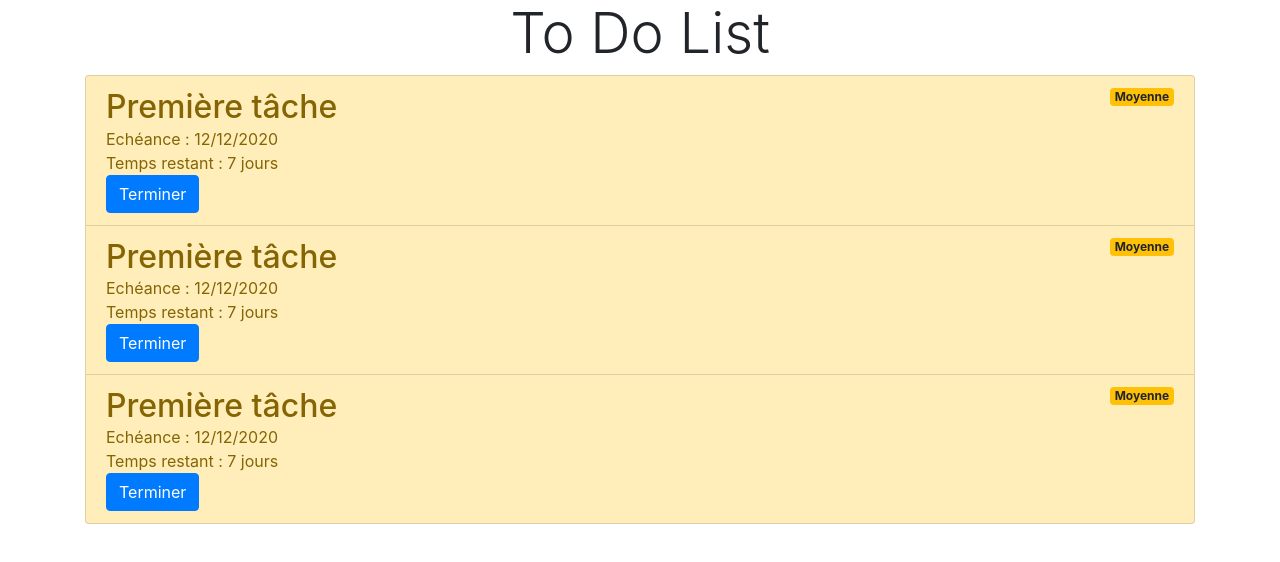
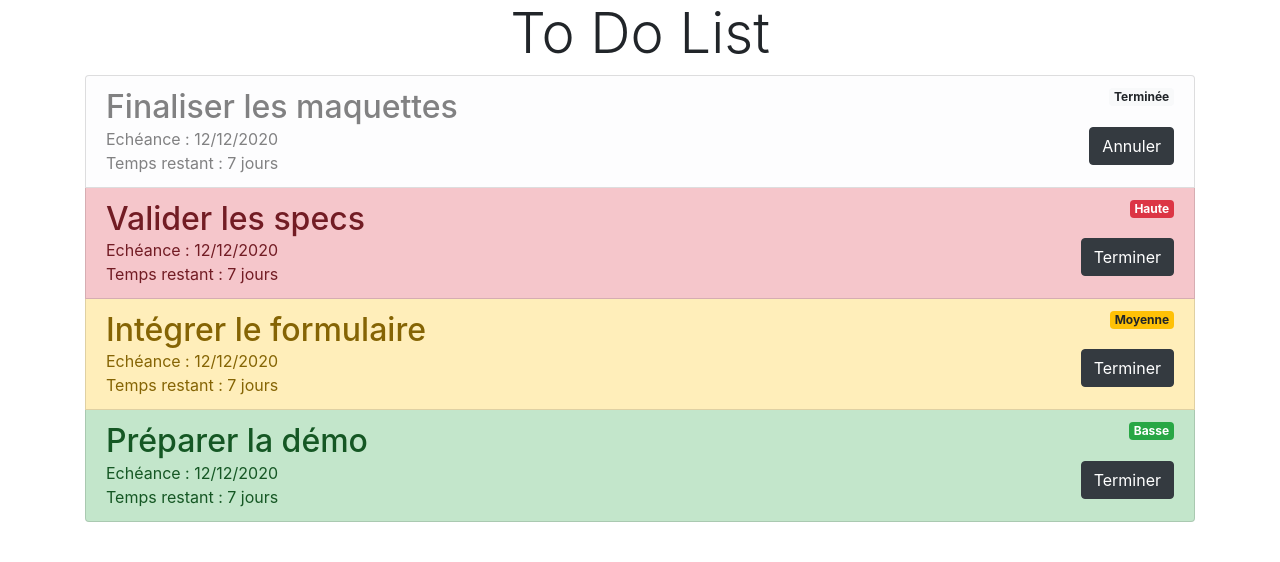
Before and after one commit to DavidLegrand/todolist, a React (Create React App) app: page / in a window 1280 px wide. Shown: the top 562 px of the page. Built offline with nearby package versions, Linux system fonts and the light colour scheme.

Commit message:
Added list in ToDoList and passed tasks as a prop

```diff
--- a/src/components/ToDoList/Task/Task.js
+++ b/src/components/ToDoList/Task/Task.js
@@ -3,33 +3,33 @@ import PropTypes from "prop-types";
 import { Badge, Button, ListGroupItem } from "react-bootstrap";
 import TaskModel from "models/Task";
 
-const Task = () => {
-  const task = new TaskModel({
-    title: "Première tâche",
-  });
-  console.log(task);
+const Task = ({ task, update }) => {
   return (
-    <ListGroupItem variant={task.getVariant()}>
+    <ListGroupItem action variant={task.getVariant()}>
       <h2 className="d-inline">{task.title}</h2>
       <Badge variant={task.getVariant()} className="float-right">
         {task.getStatus()}
       </Badge>
-
-      <div>Echéance : {task.deadline.toLocaleDateString()}</div>
-      <div>Temps restant : {task.getRemaining()} jours</div>
-      <div>
-        {task.completed ? (
-          <Button onClick={() => console.log("annuler", task)}>Annuler</Button>
-        ) : (
-          <Button onClick={() => console.log("terminer", task)}>Terminer</Button>
-        )}
+      <div className="row">
+        <div className="col-10">
+          <p className="m-0">Echéance : {task.deadline.toLocaleDateString()}</p>
+          <p className="m-0"> Temps restant : {task.getRemaining()} jours</p>
+        </div>
+        <div className="col-2 text-right">
+          {task.completed ? (
+            <Button onClick={() => update(false, task)} variant="dark">Annuler</Button>
+          ) : (
+            <Button onClick={() => update(true, task)} variant="dark">Terminer</Button>
+          )}
+        </div>
       </div>
     </ListGroupItem>
   );
 };
 
 Task.propTypes = {
-  //
+  task: PropTypes.instanceOf(TaskModel).isRequired,
+  update: PropTypes.func.isRequired,
 };
 
 export default Task;
--- a/src/components/ToDoList/ToDoList.js
+++ b/src/components/ToDoList/ToDoList.js
@@ -1,13 +1,41 @@
-import React from 'react';
-import { ListGroup } from 'react-bootstrap';
-import Task from './Task';
-
+import React from "react";
+import { ListGroup } from "react-bootstrap";
+import Task from "./Task";
+import TaskModel, { priorities } from "models/Task";
 const ToDoList = () => {
-  return <ListGroup>
-    <Task></Task>
-    <Task></Task>
-    <Task></Task>
-  </ListGroup>;
+  const list = [
+    new TaskModel({
+      id: 1,
+      title: "Finaliser les maquettes",
+      completed: true,
+      priority: priorities.low,
+    }),
+    new TaskModel({
+      id: 2,
+      title: "Valider les specs",
+      priority: priorities.high,
+    }),
+    new TaskModel({
+      id: 3,
+      title: "Intégrer le formulaire",
+      priority: priorities.medium,
+    }),
+    new TaskModel({
+      id: 4,
+      title: "Préparer la démo",
+      priority: priorities.low,
+    }),
+  ];
+  const updateCompleted = (completed, task) => {
+    console.log(completed, task);
+  };
+  return (
+    <ListGroup>
+      {list.map((t) => (
+        <Task task={new TaskModel(t)} update={updateCompleted} key={t.id} />
+      ))}
+    </ListGroup>
+  );
 };
 
 export default ToDoList;
```
Also changed, not shown: 1 other file (tests, documents, lock files or other folders).
